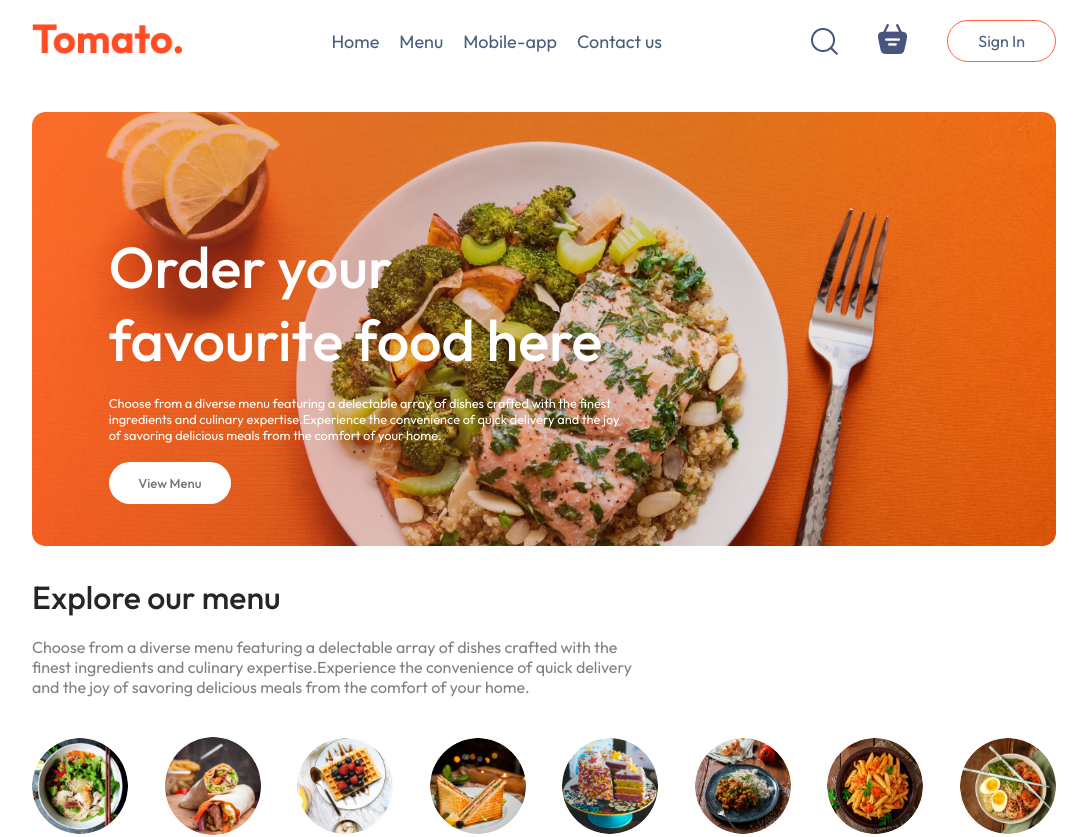
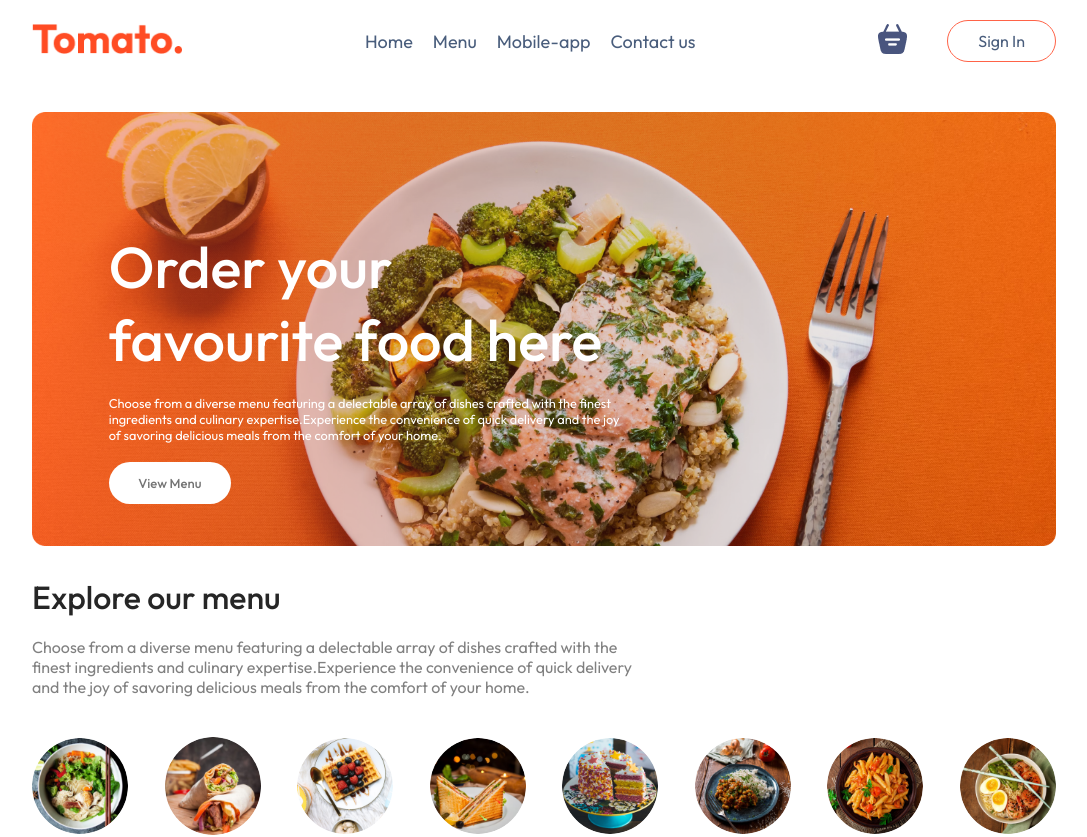
Before and after one commit to charan-voleti/Food_Delivery_App, a React (Vite) app in the folder frontend/: page / in a window 1280 px wide. Shown: the top 837 px of the page, without its empty margins (96-1183 px from the left). Built offline with nearby package versions, Linux system fonts and the light colour scheme; no server answers.

Commit message:
search remove

```diff
--- a/frontend/src/components/navbar/Navbar.css
+++ b/frontend/src/components/navbar/Navbar.css
@@ -46,11 +46,11 @@
 .navbar li{
     cursor: pointer;
 }
-.navbar-searchicon{
+.navbar-basketicon{
     position: relative;
 }
 
-.navbar-searchicon .dot{
+.navbar-basketicon .dot{
     position: absolute;
     min-width: 10px ;
     min-height: 10px;
--- a/frontend/src/components/navbar/Navbar.jsx
+++ b/frontend/src/components/navbar/Navbar.jsx
@@ -30,8 +30,7 @@ const Navbar = ({setShowLogin}) => {
 
         </ul>
         <div className="navbar-right">
-            <img src={assets.search_icon} alt="" />
-            <div className="navbar-searchicon">
+            <div className="navbar-basketicon">
                <Link to='/cart'> <img src={assets.basket_icon} alt="" /></Link>
                 <div className={getTotalCartAmount()===0?"":"dot"}></div>
             </div>
```
